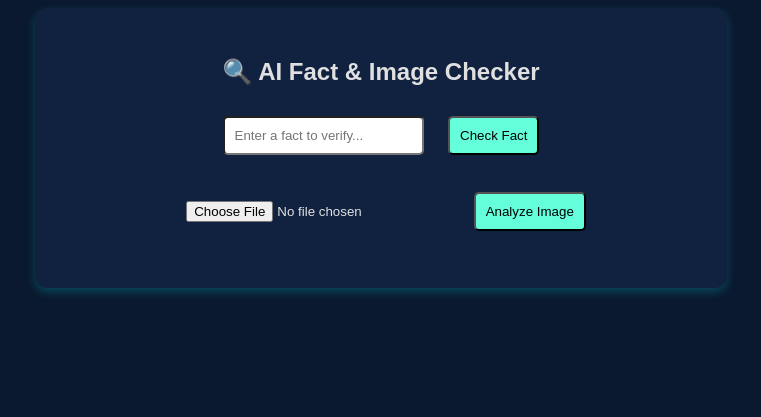
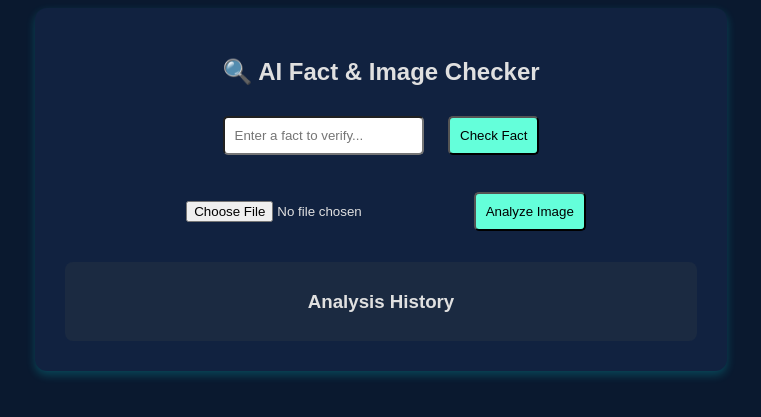
Before and after one commit to vanujxyz/TruthLens-AI, a Flask app: template templates/index.html in a window 1280 px wide. Shown: the top 417 px of the page, without its empty margins (259-1020 px from the left). Run offline with Flask 2, Linux system fonts and the light colour scheme; the template is opened without the code that fills it, so the values that code supplies are empty.

Commit message:
added a analysis history feature

```diff
--- a/app.py
+++ b/app.py
@@ -9,12 +9,14 @@
 from tensorflow.keras.models import Model
 from flask import Flask, request, jsonify
 from flask_cors import CORS
-
-
+import datetime
 
 # Initialize Flask app
 app = Flask(__name__)
 CORS(app)  # Enable CORS for the entire app
+
+# Initialize image analysis history (store in-memory for simplicity)
+image_history = []
 
 try:
     print("🔄 Loading EfficientNetB0 model...")
@@ -31,7 +33,6 @@
 except Exception as e:
     print("❌ ERROR: Model failed to load!")
     print(traceback.format_exc())
-
 
 # Function to preprocess the image before passing to the model
 def preprocess_image(img_path):
@@ -55,7 +56,6 @@
         print(traceback.format_exc())
         return None
 
-
 # Function to detect if the image is fake or real using the EfficientNetB0 model
 def detect_fake_image(image_path):
     try:
@@ -78,12 +78,15 @@
         print(traceback.format_exc())
         return {"error": "Model failed to predict"}
 
+# API endpoint to get image analysis history
+@app.route("/get_image_history", methods=["GET"])
+def get_image_history():
+    return jsonify({"history": image_history})
 
 # Flask route for the home page
 @app.route('/')
 def home():
     return "Welcome to TruthCheck! Use the /analyze-image endpoint to analyze images."
-
 
 # Flask route for analyzing images (POST request)
 @app.route('/analyze-image', methods=['POST'])
@@ -104,6 +107,14 @@
 
         print(f"✅ Analysis Complete: {response}")
 
+        # Save the result to history with a timestamp
+        image_history.append({
+            "image_filename": file.filename,
+            "result": response["result"],
+            "confidence": response["confidence"],
+            "timestamp": datetime.datetime.now().strftime("%Y-%m-%d %H:%M:%S")
+        })
+
         return jsonify(response)
 
     except Exception as e:
@@ -111,7 +122,6 @@
         print(traceback.format_exc())
         return jsonify({"error": "Internal Server Error"}), 500
 
-
 # Run the Flask app
 if __name__ == '__main__':
     print("🚀 Starting Flask server on http://127.0.0.1:5001/")
--- a/templates/index.html
+++ b/templates/index.html
@@ -9,6 +9,8 @@
         #container { background: #112240; padding: 30px; border-radius: 12px; box-shadow: 0px 4px 10px rgba(0, 255, 255, 0.2); width: 50%; margin: auto; }
         input, button { margin: 10px; padding: 10px; border-radius: 5px; }
         button { background: #64ffda; cursor: pointer; }
+        .history { background: #1b2a41; padding: 10px; border-radius: 8px; margin-top: 20px; }
+        .history-item { padding: 10px; background: #112240; border-radius: 5px; margin: 5px 0; }
     </style>
 </head>
 <body>
@@ -24,6 +26,14 @@
         <input type="file" id="imageUpload">
         <button onclick="checkImage()">Analyze Image</button>
         <p id="imageResult"></p>
+
+        <!-- History Section -->
+        <div class="history">
+            <h3>Analysis History</h3>
+            <div id="historyList">
+                <!-- History items will appear here -->
+            </div>
+        </div>
     </div>
 
     <script>
@@ -41,6 +51,7 @@
                 const data = await response.json();
                 if (data.analysis) {
                     document.getElementById("factResult").innerHTML = `<strong>Result:</strong> ${data.analysis}`;
+                    addToHistory("Fact Check", claim, data.analysis);  // Add to history
                 } else {
                     document.getElementById("factResult").innerHTML = `<strong>Error:</strong> Could not retrieve result.`;
                 }
@@ -75,11 +86,44 @@
                     document.getElementById("imageResult").innerHTML =
                         `<strong>Result:</strong> ${data.result} <br>
                         <strong>Confidence:</strong> ${data.confidence}%`;
+                    addToHistory("Image Check", data.result, `${data.confidence}%`);  // Add to history
                 }
             } catch (error) {
                 document.getElementById("imageResult").innerHTML = `<strong>Error:</strong> ${error.message}`;
             }
         }
+
+        // Function to add results to the history
+        function addToHistory(type, input, result) {
+            const historyList = document.getElementById("historyList");
+            const historyItem = document.createElement("div");
+            historyItem.classList.add("history-item");
+            historyItem.innerHTML = `<strong>${type}</strong>: ${input} <br><strong>Result</strong>: ${result}`;
+            historyList.prepend(historyItem); // Prepend so the latest item is at the top
+        }
+
+        // Function to fetch history from the server
+        async function fetchHistory() {
+            try {
+                const response = await fetch("http://127.0.0.1:5001/get_image_history");
+                const data = await response.json();
+                const historyList = document.getElementById("historyList");
+                historyList.innerHTML = "";  // Clear existing history
+                data.history.forEach(item => {
+                    const historyItem = document.createElement("div");
+                    historyItem.classList.add("history-item");
+                    historyItem.innerHTML = `<strong>${item.image_filename}</strong>: ${item.result} <br><strong>Confidence</strong>: ${item.confidence}% <br><strong>Timestamp</strong>: ${item.timestamp}`;
+                    historyList.appendChild(historyItem);
+                });
+            } catch (error) {
+                console.error("Error fetching history:", error);
+            }
+        }
+
+        // Call fetchHistory on page load to display previous analysis
+        window.onload = function() {
+            fetchHistory();
+        };
     </script>
 </body>
 </html>
```
Also changed, not shown: main.py (+19 -5 lines).
